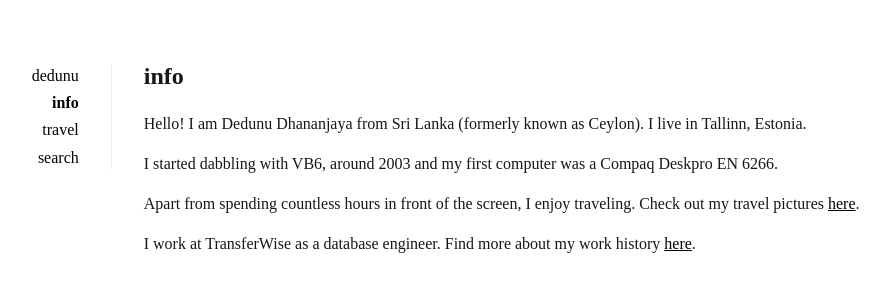
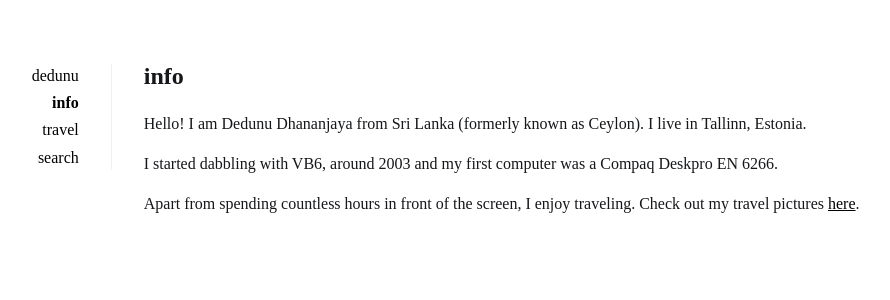
Before and after one commit to dedunu/dedunu.github.io, a Jekyll site: the page built from _pages/info.md, in a window 1280 px wide. Shown: the top 300 px of the page, without its empty margins (209-1099 px from the left). Built offline with Jekyll 4.4.1, drawn with Linux system fonts in a browser that asks for light colours; some web fonts are replaced.

Commit message:
Update info.md

```diff
--- a/_pages/info.md
+++ b/_pages/info.md
@@ -8,5 +8,3 @@ Hello! I am Dedunu Dhananjaya from Sri Lanka (formerly known as Ceylon). I live
 I started dabbling with VB6, around 2003 and my first computer was a Compaq Deskpro EN 6266.
 
 Apart from spending countless hours in front of the screen, I enjoy traveling. Check out my travel pictures [here](https://travel.dedunu.info/).
-
-I work at TransferWise as a database engineer. Find more about my work history [here](/cv).
```
